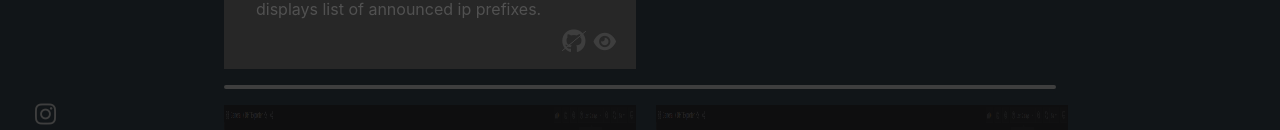
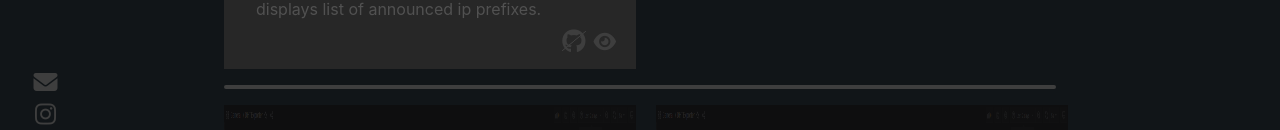
Before and after one commit to TurlxTheHuman/turlxthehuman-personal-site, a React (Vite) app: page /projects in a window 1280 px wide. Shown: the part 534-664 px from the top of the page. Built offline with nearby package versions, Linux system fonts and the light colour scheme.

Commit message:
email-button
create email for turlxthehuman.com

```diff
--- a/src/components/sidebar.tsx
+++ b/src/components/sidebar.tsx
@@ -17,6 +17,9 @@ return (
         </div>
 
         <div className='sidebar_lower_links'>
+            <a href='https://instagram.com/tur_lx'>
+                <i className="fa-solid fa-envelope fa-xl" />
+            </a>
             <a href='https://instagram.com/tur_lx'>
                 <i className="fa-brands fa-instagram fa-xl" />
             </a>
```
